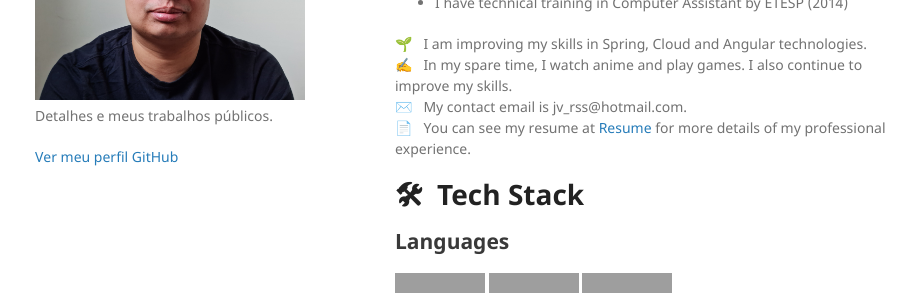
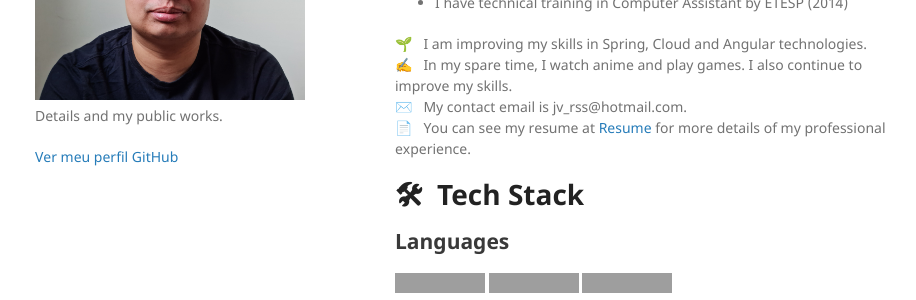
Before and after one commit to jvrss/jvrss.github.io, a Jekyll site: the page built from index.md, in a window 1280 px wide. Shown: the part 242-542 px from the top of the page, without its empty margins (175-1091 px from the left). Built offline with Jekyll 4.4.1, drawn with Linux system fonts in a browser that asks for light colours; our own code applies the rules of GitHub Pages for plain Markdown files; grey boxes are pictures that could not be loaded.

Commit message:
Update _config.yml

```diff
--- a/_config.yml
+++ b/_config.yml
@@ -1,6 +1,6 @@
 title: João Vitor Ramos de Souza Silva
 logo: /assets/img/perfil.jpg
-description: Detalhes e meus trabalhos públicos.
+description: Details and my public works.
 show_downloads: false
 google_analytics:
 theme: jekyll-theme-minimal
```
